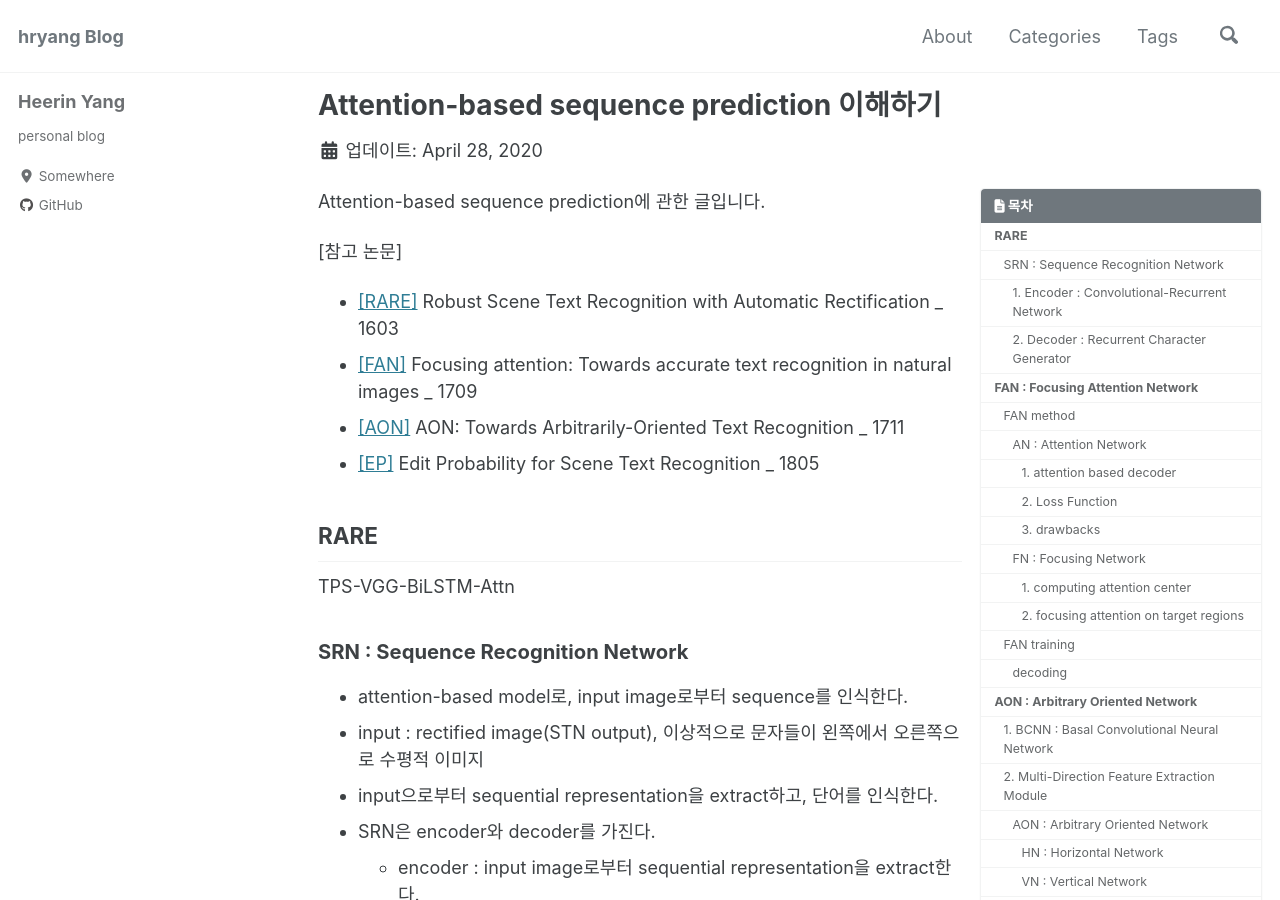
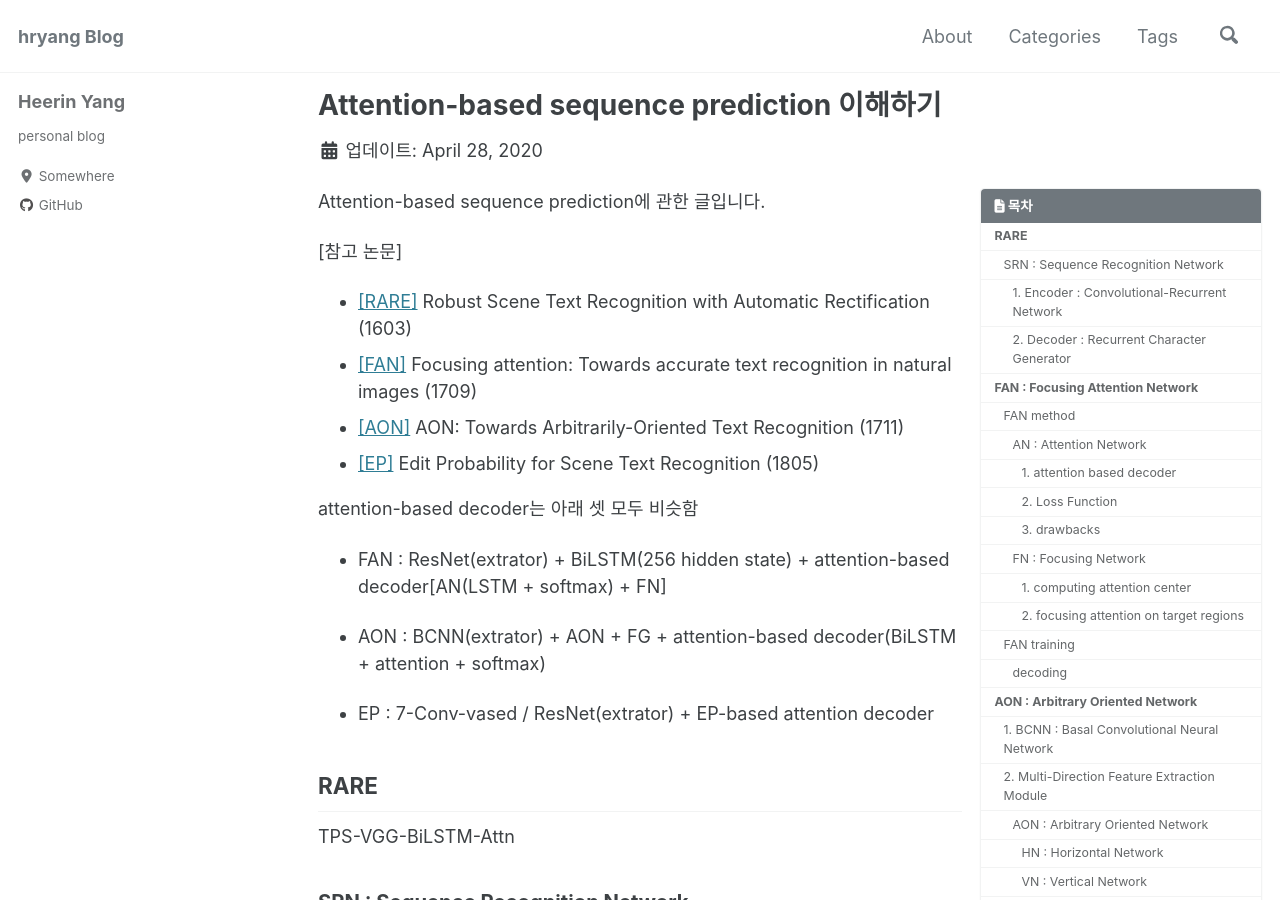
Before and after one commit to hryang06/hryang06.github.io, a Jekyll site: the page built from _posts/2020-04-28-Attn.md, in a window 1280 px wide and 900 px high. Built offline with Jekyll 4.4.1, drawn with Linux system fonts in a browser that asks for light colours; cached includes are drawn as plain includes; nearby versions of some CDN libraries; formulas are drawn with MathJax 3.

Commit message:
Add comparing FAN,AON,EP

```diff
--- a/_posts/2020-04-28-Attn.md
+++ b/_posts/2020-04-28-Attn.md
@@ -22,10 +22,18 @@ last_modified_at: 2020-04-28 18:07:00 +0800
 Attention-based sequence prediction에 관한 글입니다.
 
 [참고 논문]
-- [[RARE]](https://arxiv.org/abs/1603.03915) Robust Scene Text Recognition with Automatic Rectification _ 1603
-- [[FAN]](https://arxiv.org/abs/1709.02054) Focusing attention: Towards accurate text recognition in natural images _ 1709
-- [[AON]](https://arxiv.org/abs/1711.04226) AON: Towards Arbitrarily-Oriented Text Recognition _ 1711
-- [[EP]](https://arxiv.org/abs/1805.03384) Edit Probability for Scene Text Recognition _ 1805
+- [[RARE]](https://arxiv.org/abs/1603.03915) Robust Scene Text Recognition with Automatic Rectification (1603)
+- [[FAN]](https://arxiv.org/abs/1709.02054) Focusing attention: Towards accurate text recognition in natural images (1709)
+- [[AON]](https://arxiv.org/abs/1711.04226) AON: Towards Arbitrarily-Oriented Text Recognition (1711)
+- [[EP]](https://arxiv.org/abs/1805.03384) Edit Probability for Scene Text Recognition (1805)
+
+attention-based decoder는 아래 셋 모두 비슷함
+
+- FAN : ResNet(extrator) + BiLSTM(256 hidden state) + attention-based decoder[AN(LSTM + softmax) + FN]
+
+- AON : BCNN(extrator) + AON + FG + attention-based decoder(BiLSTM + attention + softmax)
+
+- EP : 7-Conv-vased / ResNet(extrator) + EP-based attention decoder
 
 
 ## RARE
```
